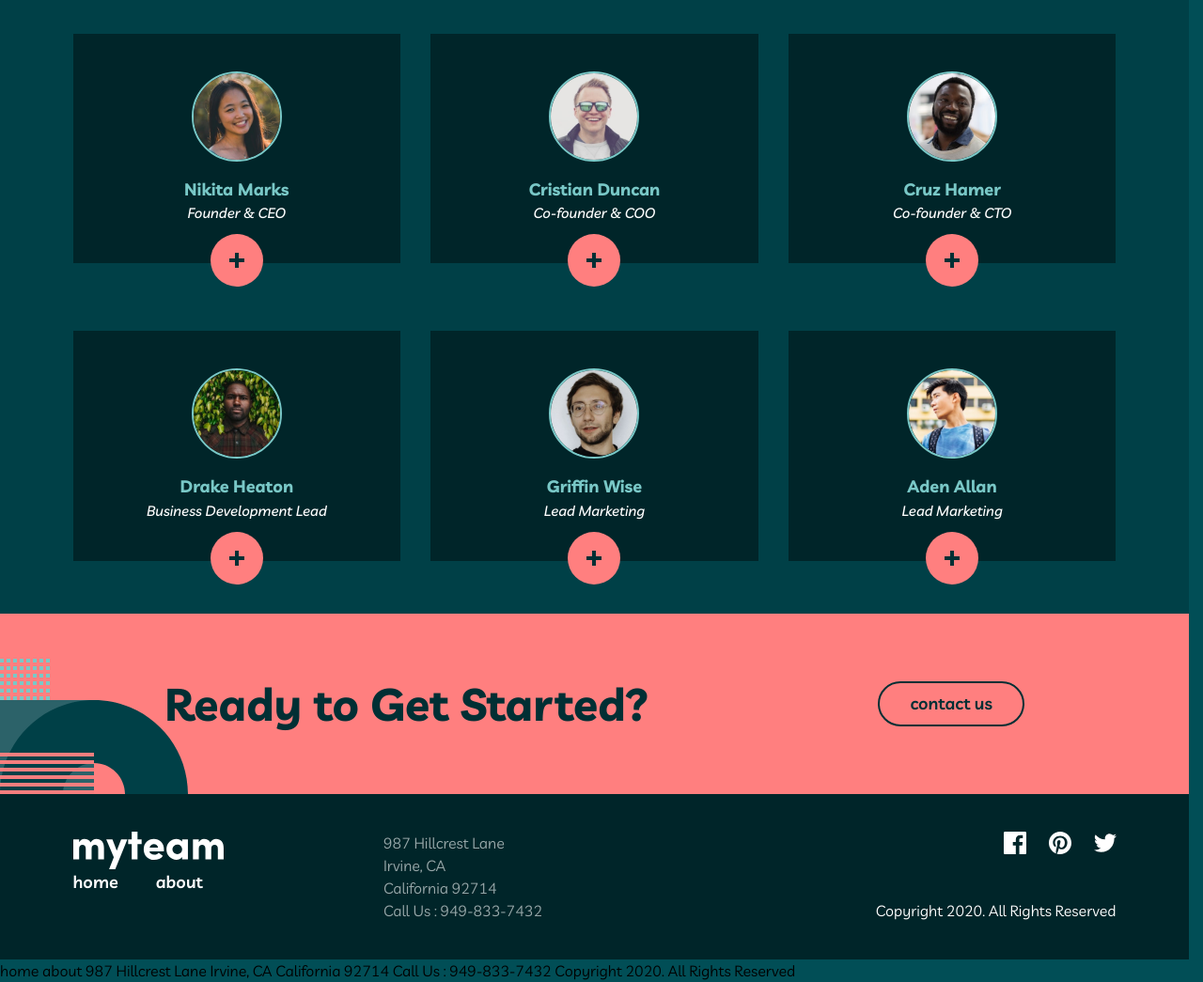
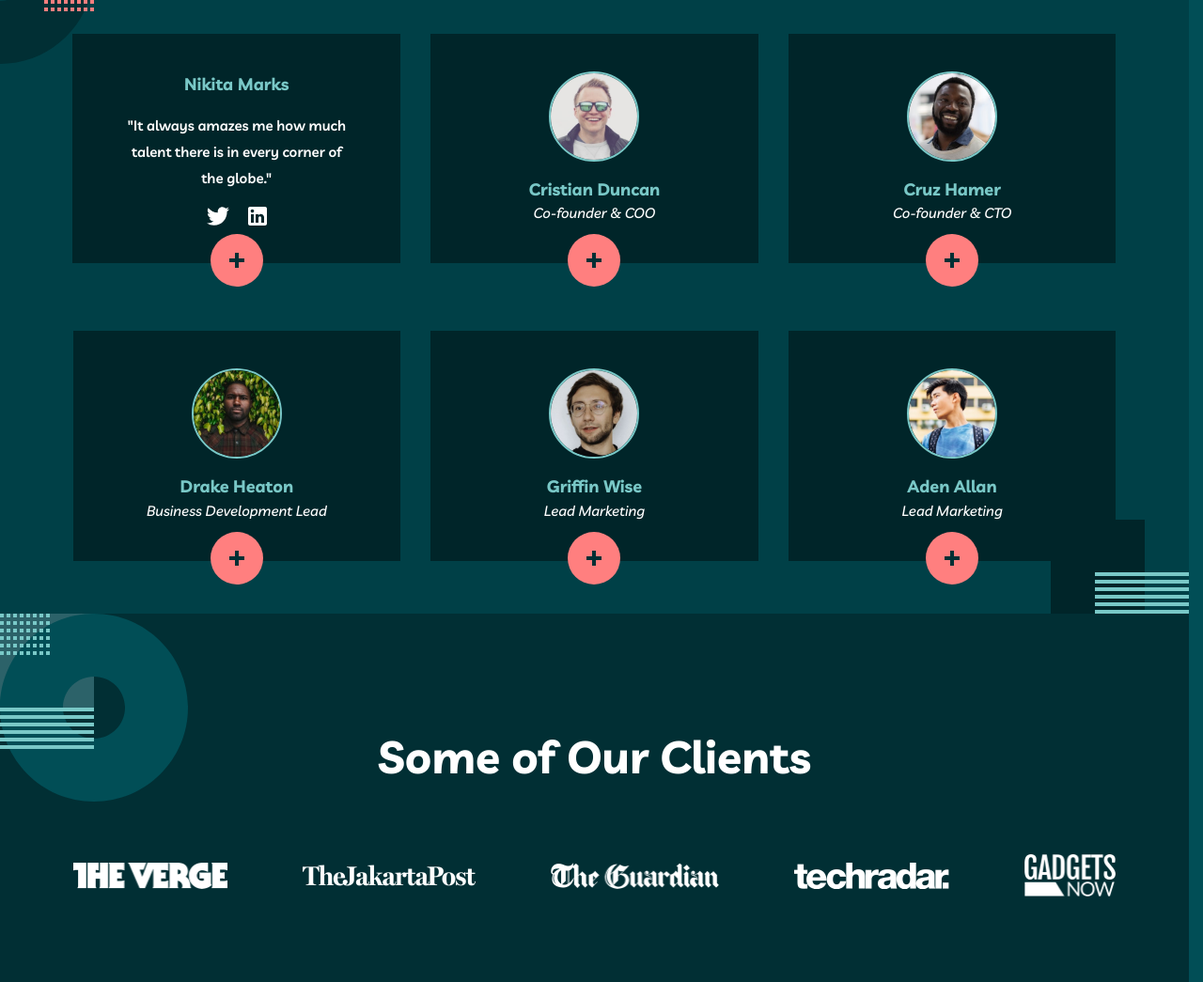
Before and after one commit to JoeWebDevelopment/myteam-multi-page-website, a plain HTML site: page about.html in a window 1280 px wide. Shown: the part 520-1565 px from the top of the page at 94% size. Drawn offline with Linux system fonts and the light colour scheme.

Commit message:
added test overlay

```diff
--- a/about.html
+++ b/about.html
@@ -30,7 +30,47 @@
     </div>
   </div>
 </header>
-<section class="about">
+
+
+
+
+  <!-- About
+
+  We help companies build dynamic teams made up of top global talent.
+  Using our network of passionate professionals we drive innovation
+  and deliver incredible outcomes. Talented, diverse teams shape the
+  best products and experiences. We’ll bring those teams to you.
+
+
+
+  Meet the directors
+
+  “It always amazes me how much talent there is in every corner of the globe.”
+  Nikita Marks
+  Founder & CEO
+
+  “Distributed teams required unique processes. You need to approach work in a new way.”
+  Cristian Duncan
+  Co-founder & COO
+
+  “Technology is at the forefront of enabling distributed teams. That's where we come in.”
+  Cruz Hamer
+  Co-founder & CTO
+
+  “Hiring similar people from similar backgrounds is a surefire way to stunt innovation.”
+  Drake Heaton
+  Business Development Lead
+
+  “Unique perspectives shape unique products, which is what you need to survive these days.”
+  Griffin Wise
+  Lead Marketing
+
+  “Empowered teams create truly amazing products. Set the north star and let them follow it.”
+  Aden Allan
+  Head of Talent -->
+
+<main>
+  <section class="about">
   <div class="about-container">
     <div class="two-column-about">
       <h1 class="about-heading">
@@ -59,6 +99,21 @@
               <p class="director-title">
                 Founder & CEO
               </p>
+            </div>
+            <div class="overlay">
+              <div class="overlay-content">
+                <h3 class="overlay-name">
+                  Nikita Marks
+                </h3>
+                <p class="overlay-quote">
+                "It always amazes me how much talent there is in every corner of the globe."
+              </p>
+              <div class="social-links-overlay">
+                <img src="assets/icon-twitter.svg" alt="" class="twitter">
+                <img src="assets/icon-linkedin.svg" alt="" class="linkedin">
+              </div>
+              </div>
+
             </div>
         </div>
         <button class="article-btn" aria-expanded="false">
@@ -156,46 +211,18 @@
 
   </div>
 </section>
-
-
-
-
-  <!-- About
-
-  We help companies build dynamic teams made up of top global talent.
-  Using our network of passionate professionals we drive innovation
-  and deliver incredible outcomes. Talented, diverse teams shape the
-  best products and experiences. We’ll bring those teams to you.
-
-
-
-  Meet the directors
-
-  “It always amazes me how much talent there is in every corner of the globe.”
-  Nikita Marks
-  Founder & CEO
-
-  “Distributed teams required unique processes. You need to approach work in a new way.”
-  Cristian Duncan
-  Co-founder & COO
-
-  “Technology is at the forefront of enabling distributed teams. That's where we come in.”
-  Cruz Hamer
-  Co-founder & CTO
-
-  “Hiring similar people from similar backgrounds is a surefire way to stunt innovation.”
-  Drake Heaton
-  Business Development Lead
-
-  “Unique perspectives shape unique products, which is what you need to survive these days.”
-  Griffin Wise
-  Lead Marketing
-
-  “Empowered teams create truly amazing products. Set the north star and let them follow it.”
-  Aden Allan
-  Head of Talent -->
-
-<main>
+<section class="clients">
+  <div class="clients-container">
+    <div class="clients-content">
+      <h2 class="client-heading">
+        Some of Our Clients
+      </h2>
+      <div class="clients-grid">
+        <img src="assets/logo-the-verge.png" alt="" class="verge"> <img src="assets/logo-jakarta-post.png" alt="" class="jakarta"> <img src="assets/logo-the-guardian.png" alt="" class="guardian"> <img src="assets/logo-tech-radar.png" alt="" class="techradar"> <img src="assets/logo-gadgets-now.png" alt="" class="gadgets">
+      </div>
+    </div>
+  </div>
+</section>
 <section class="cta get-started">
         <div class="cta-container">
           <div class="cta-content">
--- a/style.css
+++ b/style.css
@@ -795,6 +795,10 @@ color: var(--color-neutral-0);
     align-items: center;
     justify-content: center;
     padding-block: 3.5rem;
+    background-image: url(assets/bg-pattern-about-2-contact-1.svg), url(assets/bg-pattern-home-4-about-3.svg);
+    background-repeat: no-repeat;
+    background-position: top left -6.25rem , bottom right;
+
 }
 .directors-container{
     display: flex;
@@ -830,6 +834,7 @@ color: var(--color-neutral-0);
     justify-content: center;
     gap: 1rem;
     position: relative;
+
 }
 
 
@@ -883,6 +888,93 @@ color: var(--color-neutral-0);
     max-width: 96px;
     border-radius: 100%;
     border: 2px solid var(--color-teal-400);
+}
+
+.clients{
+    padding-block: 8rem;
+    width: 100%;
+    display: flex;
+    flex-direction: column;
+    align-items: center;
+    justify-content: center;
+    background-color: var(--color-teal-900);
+    background-image: url("assets/bg-pattern-about-4.svg");
+    background-repeat: no-repeat;
+}
+
+.clients-container{
+    width: 100%;
+    max-width: 1110px;
+    display: flex;
+    flex-direction: column;
+    align-items: center;
+    justify-content: center;
+}
+
+.overlay{
+    position: absolute;
+    background-color: var(--color-teal-950);
+    width: 100%;
+    height: 100%;
+    display: flex;
+    align-items: center;
+    justify-content: center;
+    flex-direction: column;
+    gap: 1.5rem;
+}
+.linkedin:hover{
+
+}
+
+.overlay-content{
+    width: 100%;
+    max-width: 15rem;
+    display: flex;
+    flex-direction: column;
+    align-items: center;
+    justify-content: center;
+    gap: 1rem;
+}
+.overlay-name{
+    color: var(--color-teal-400);
+
+}
+.overlay-content p{
+    color: var(--color-neutral-0);
+    font-size: 0.9375rem;
+    font-style: normal;
+    font-weight: 600;
+    line-height: 186%;
+}
+
+.social-links-overlay{
+    display: flex;
+    flex-direction: row;
+    gap: 1.25rem;
+}
+
+.clients-content{
+    display: flex;
+    flex-direction: column;
+    gap: 4rem;
+    justify-content: center;
+    align-items: center;
+}
+
+.clients-grid{
+    padding-block: 1rem;
+    display: flex;
+    flex-direction: row;
+    align-items: center;
+    justify-content: center;
+    gap: 5rem;
+}
+
+.client-heading{
+    font-size: 3rem;
+    color: var(--color-neutral-0);
+    font-weight: 700;
+    line-height: 100%;
 }
 
 /* Media Queries */
```
